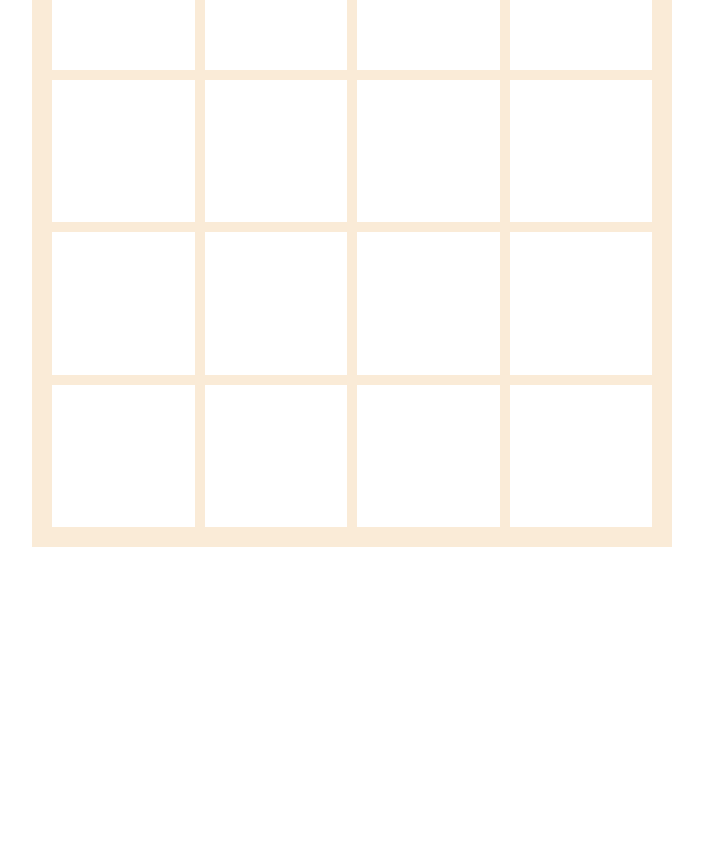
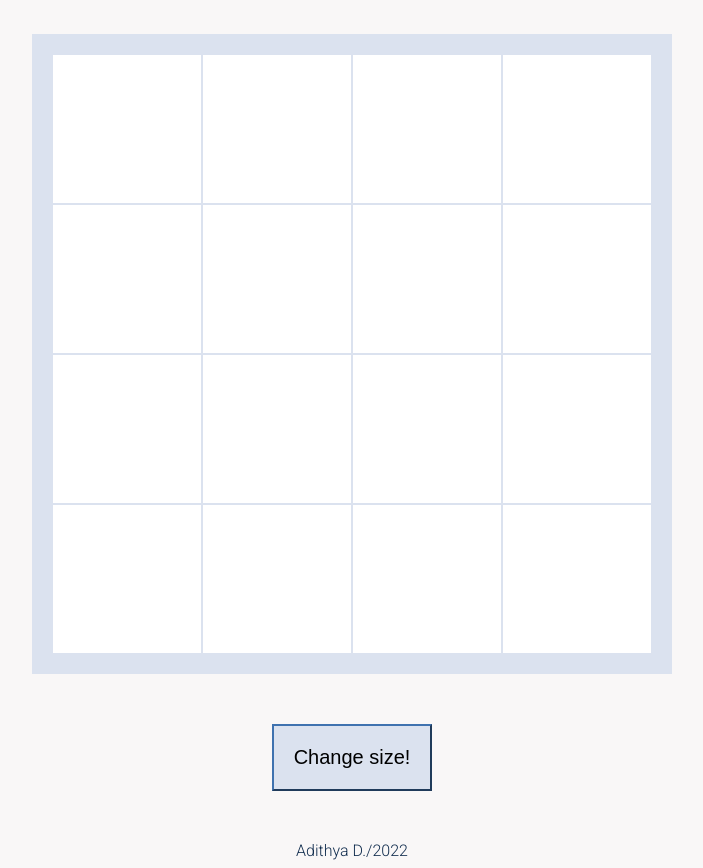
Before and after one commit to raylightftw/Etch-A-Sketch, a plain HTML site: page index.html in a window 1280 px wide. Shown: the part 101-969 px from the top of the page, without its empty margins (288-991 px from the left). Before the commit the page ends 800 px from the top, so only its background shows below. Drawn offline with Linux system fonts and the light colour scheme.

Commit message:
Update HTML, JS, CSS files

```diff
--- a/index.html
+++ b/index.html
@@ -7,11 +7,18 @@
     <title>Document</title>
     <link rel="stylesheet" href="style.css">
     <script src="script.js" defer></script>
+    <style>
+        @import url('https://fonts.googleapis.com/css2?family=Roboto+Mono:wght@200;300&family=Roboto:wght@300&display=swap');
+    </style>
 </head>
 <body>
-    <div class="Grid">
+    <div class = "header"> etch-a-sketch! </div>
 
-    </div>
+    <div class="Grid"></div>
+
+    <button class="newsize"> Change size! </button>
+
+    <div class="footer">Adithya D./2022</div>
 
 </body>
 </html>
--- a/script.js
+++ b/script.js
@@ -1,23 +1,41 @@
-
+var jk=4;
 var grids=[];
 for(var i=0;i<16;i++)
 {   grids[i]=document.createElement('div');
     grids[i].classList.add('Grids');
     document.querySelector('.Grid').appendChild(grids[i]);
 }
-
-var grids2=document.getElementsByClassName('Grids')
-
-/*for(var i=0;i<grids2.length;i++)
+greatHover();
+var button=document.querySelector('.newsize')
+button.addEventListener('click',()=>{askUser()})
+var newgrids=[];
+var grid=document.querySelector('.Grid')
+function askUser()
 {
-grids2[i].addEventListener('mouseover',function(e) {
-    console.log(e.classList)
-})
+    var newGrid=prompt("Enter new grid size!",4);
+    while (grid.childElementCount!=0)
+    {
+        grid.innerHTML="";
+    }
+    for(var i=0;i<Math.pow(newGrid,2);i++)
+    {   /*document.querySelector('.Grid').style.gridTemplateRows= `repeat(${newGrid}, 1fr);`
+        document.querySelector('.Grid').style.gridTemplateColumns=`repeat(${newGrid}, 1fr);`*/
+        grid.style.gridTemplateColumns = `repeat(${newGrid}, 1fr)`;
+        grid.style.gridTemplateRows = `repeat(${newGrid}, 1fr)` ;
+        newgrids[i]=document.createElement('div');
+        newgrids[i].classList.add('Grids');
+        document.querySelector('.Grid').appendChild(newgrids[i]);
+        greatHover()
+    }
 
 }
-*/
 
+function greatHover()
+{
+var grids2=document.getElementsByClassName('Grids')
 var grid_array=[...grids2];
 grid_array.forEach(div => div.addEventListener('mouseover',function() {
     div.classList.add('Hovered')
+
 } ) )
+}
--- a/style.css
+++ b/style.css
@@ -4,27 +4,31 @@ body
     flex-direction: column;
     align-items: center;
     justify-content: center;
-
+    gap:20px;
+    background-color:#F9F7F7;
+    color:#112D4E;
+    font-family: 'Roboto', sans-serif;
 }
 .Grid
 {   align-self: center;
     display:grid;
     width:600px;
     height: 600px;
-    grid-template-rows: 1fr 1fr 1fr 1fr;
-    grid-template-columns: 1fr 1fr 1fr 1fr;
-    grid-row-gap: 10px;
-    grid-column-gap: 10px;
+    grid-template-rows: repeat(4, 1fr);
+    grid-template-columns: repeat(4, 1fr);
+
     padding:20px;
 
-    background-color: antiquewhite;
+    background-color: #DBE2EF
 
 }
 .Grids
 {
-    background-color: white;
-    height:120;
-    width:120;
+    background-color: rgb(255, 255, 255);
+    border-color:black;
+    border-width: 10px;
+    margin:1px;
+
 
 }
 
@@ -32,3 +36,19 @@ body
 {
     background-color: black;
 }
+
+.header
+{
+    font-size: 40px;
+    margin:30px;
+}
+
+.newsize
+{
+    background-color: #DBE2EF;
+    color:black;
+    padding:20px;
+    font-size: 20px;
+    border-color: #3F72AF;
+    margin:30px;
+}
```
